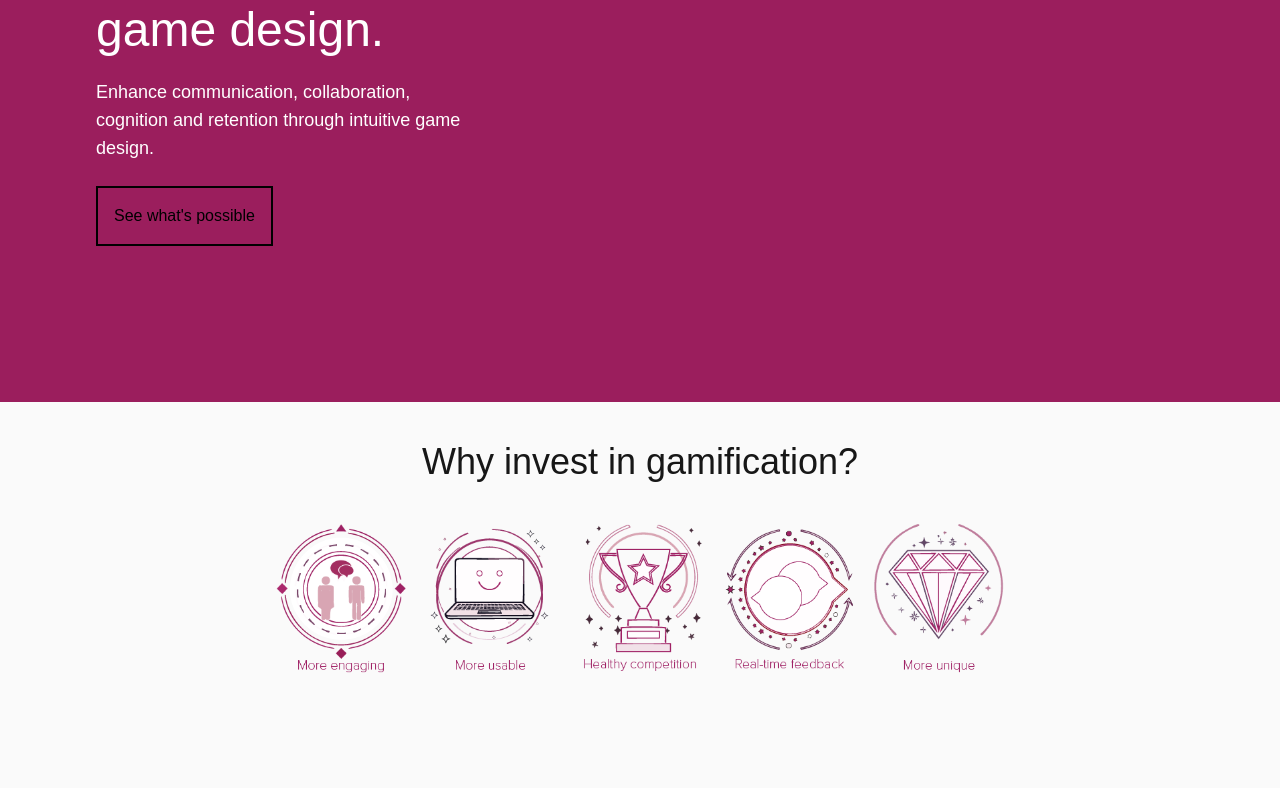
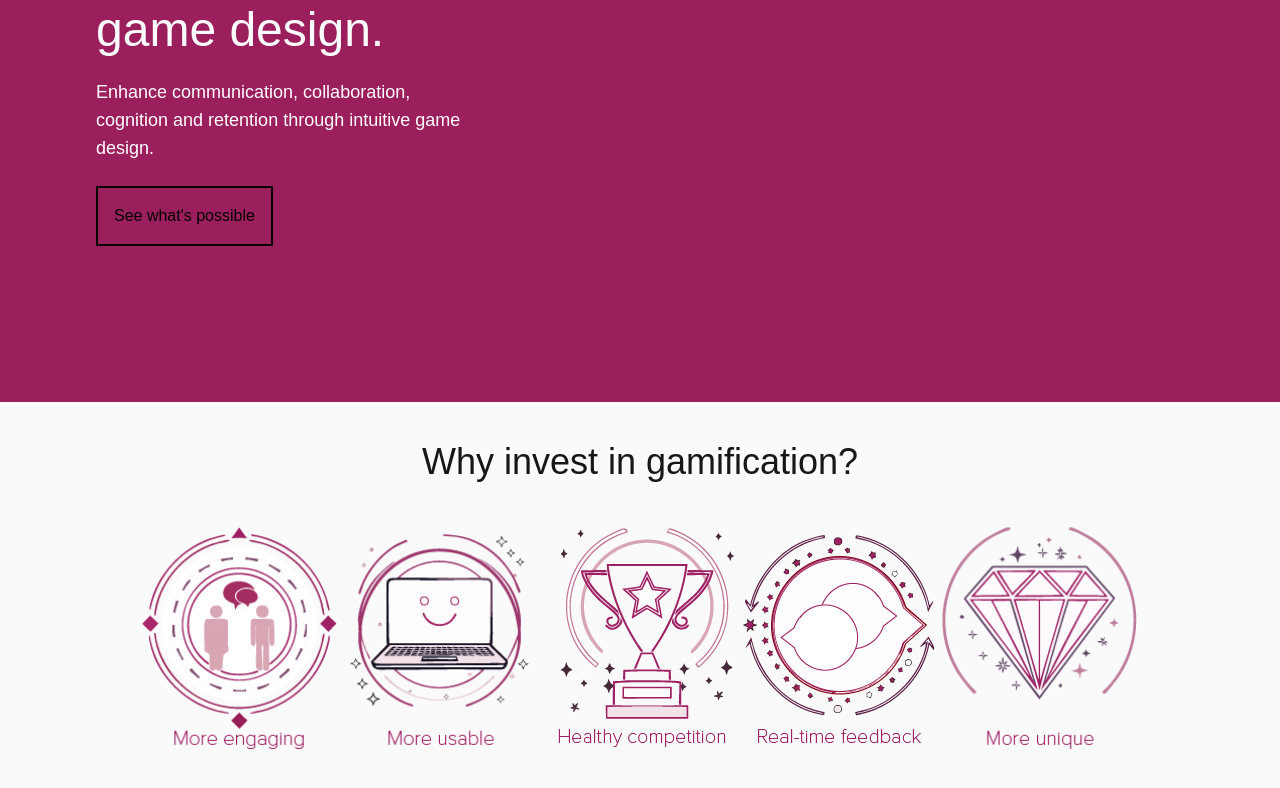
Before and after one commit to SyntaxxSensei/yourcertainsomething, a Next.js app: page / in a window 1280 px wide. Shown: the part 298-1086 px from the top of the page. Built offline with nearby package versions, Linux system fonts and the light colour scheme.

Commit message:
Adjusted image sizing

```diff
--- a/src/components/ImageSection.tsx
+++ b/src/components/ImageSection.tsx
@@ -6,12 +6,16 @@ export default function ImageSection() {
             <div className="flex text-xl md:text-3xl xl:text-4xl justify-center">
                 <p>Why invest in gamification?</p>
             </div>
-            <div className="flex justify-center mt-5 gap-x-4 max-w-[700px] p-4">
-                <Image className="w-1/5"  src={'/images/more-engaging.png'} alt='logo' width="150" height="150" />
-                <Image className="w-1/5" src={'/images/more-useable.png'} alt='logo' width="150" height="150" />
-                <Image className="w-1/5" src={'/images/healthy-competition.png'} alt='logo' width="150" height="150" />
-                <Image className="w-1/5" src={'/images/realtime-feedback.png'} alt='logo' width="150" height="150" />
-                <Image className="w-1/5" src={'/images/more-unique.webp'} alt='logo' width="150" height="150" />
+            <div className="flex md:flex-row flex-col justify-center mt-5 p-4">
+                <div className="flex justify-center">
+                    <Image className="w-auto" src={'/images/more-engaging.png'} alt='logo' width="150" height="150" />
+                    <Image className="w-auto" src={'/images/more-useable.png'} alt='logo' width="150" height="150" />
+                    <Image className="w-auto" src={'/images/healthy-competition.png'} alt='logo' width="150" height="150" />
+                </div>
+                <div className="flex justify-center">
+                    <Image className="w-auto" src={'/images/realtime-feedback.png'} alt='logo' width="150" height="150" />
+                    <Image className="w-auto" src={'/images/more-unique.webp'} alt='logo' width="150" height="150" />
+                </div>
             </div>
             <div className="border-b-2 border-grey-200 m-6"></div>
         </div>
```
